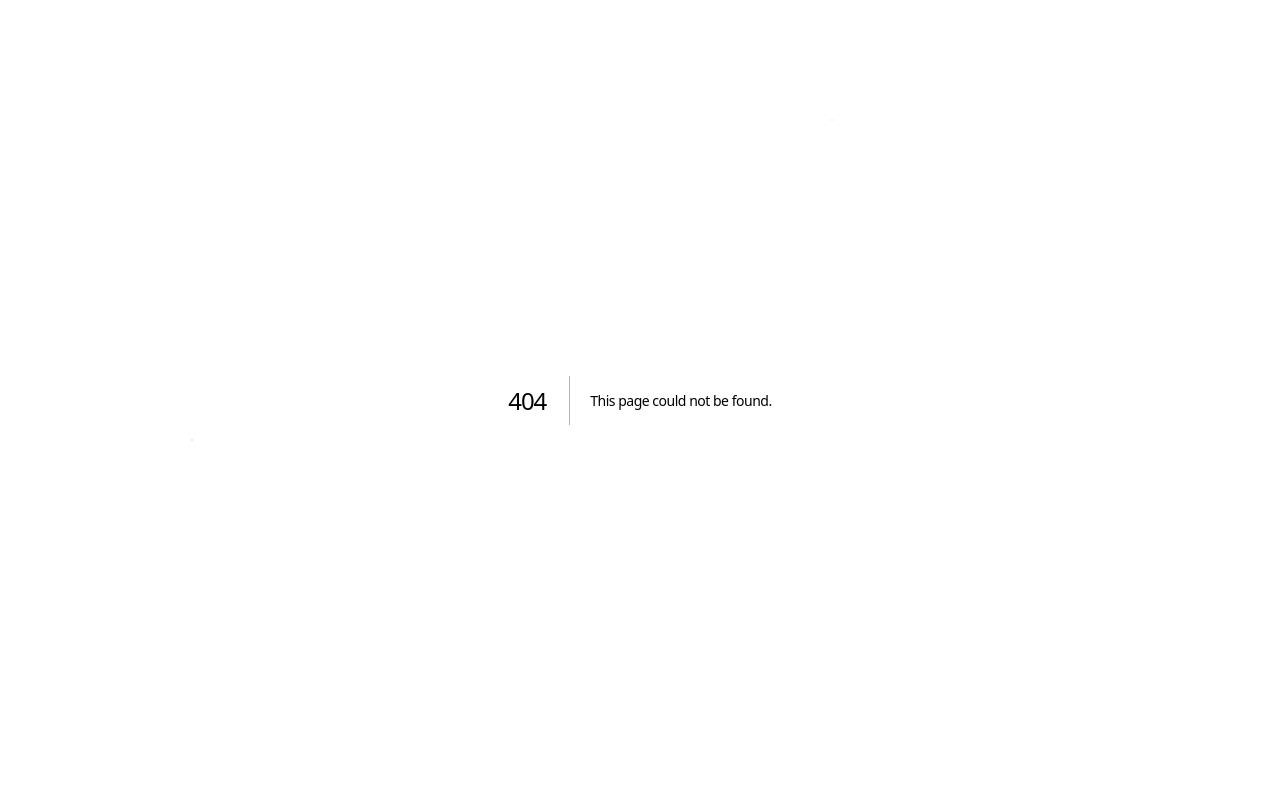
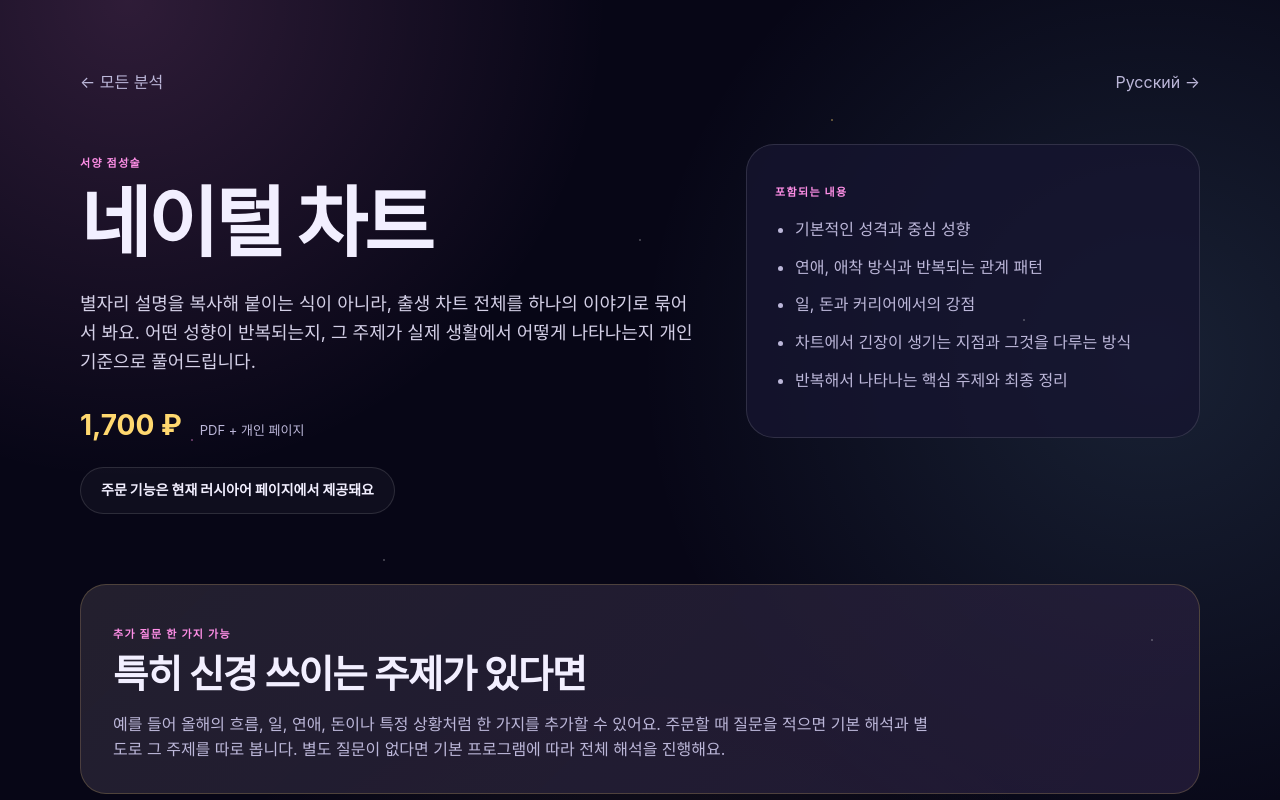
Before and after one commit to baltutis02-crypto/utochki-sudby, a Next.js app: page /ko/razbory/natalnaya-karta in a window 1280 px wide. Before the commit this address had no page. Shown: the top 800 px of the page. Built offline with nearby package versions, Linux system fonts and the light colour scheme.

Commit message:
Add Korean natal chart page

```diff
--- /dev/null
+++ b/app/ko/razbory/natalnaya-karta/page.tsx
@@ -0,0 +1,53 @@
+import Link from "next/link";
+
+export const metadata = { title: "네이털 차트 | Уточки судьбы" };
+
+const includes = [
+  "기본적인 성격과 중심 성향",
+  "연애, 애착 방식과 반복되는 관계 패턴",
+  "일, 돈과 커리어에서의 강점",
+  "차트에서 긴장이 생기는 지점과 그것을 다루는 방식",
+  "반복해서 나타나는 핵심 주제와 최종 정리",
+];
+
+export default function KoreanNatalPage() {
+  return (
+    <main className="inner-page shell" lang="ko">
+      <div style={{ display: "flex", justifyContent: "space-between", gap: 16, flexWrap: "wrap" }}>
+        <Link className="back-link" href="/ko/razbory">← 모든 분석</Link>
+        <Link className="back-link" href="/razbory/natalnaya-karta">Русский →</Link>
+      </div>
+      <div className="service-hero">
+        <div>
+          <p className="eyebrow">서양 점성술</p>
+          <h1>네이털 차트</h1>
+          <p className="lead narrow">
+            별자리 설명을 복사해 붙이는 식이 아니라, 출생 차트 전체를 하나의 이야기로 묶어서 봐요.
+            어떤 성향이 반복되는지, 그 주제가 실제 생활에서 어떻게 나타나는지 개인 기준으로 풀어드립니다.
+          </p>
+          <div className="price-row"><strong>1,700 ₽</strong><span>PDF + 개인 페이지</span></div>
+          <span className="button ghost">주문 기능은 현재 러시아어 페이지에서 제공돼요</span>
+        </div>
+        <div className="service-box">
+          <p className="eyebrow">포함되는 내용</p>
+          <ul>{includes.map((item) => <li key={item}>{item}</li>)}</ul>
+        </div>
+      </div>
+
+      <section className="question-note">
+        <p className="eyebrow">추가 질문 한 가지 가능</p>
+        <h2>특히 신경 쓰이는 주제가 있다면</h2>
+        <p>
+          예를 들어 올해의 흐름, 일, 연애, 돈이나 특정 상황처럼 한 가지를 추가할 수 있어요.
+          주문할 때 질문을 적으면 기본 해석과 별도로 그 주제를 따로 봅니다.
+          별도 질문이 없다면 기본 프로그램에 따라 전체 해석을 진행해요.
+        </p>
+      </section>
+
+      <section className="section no-x">
+        <h2>필요한 정보</h2>
+        <p>생년월일, 가능한 한 정확한 출생 시간, 출생 도시가 필요해요.</p>
+      </section>
+    </main>
+  );
+}
```
